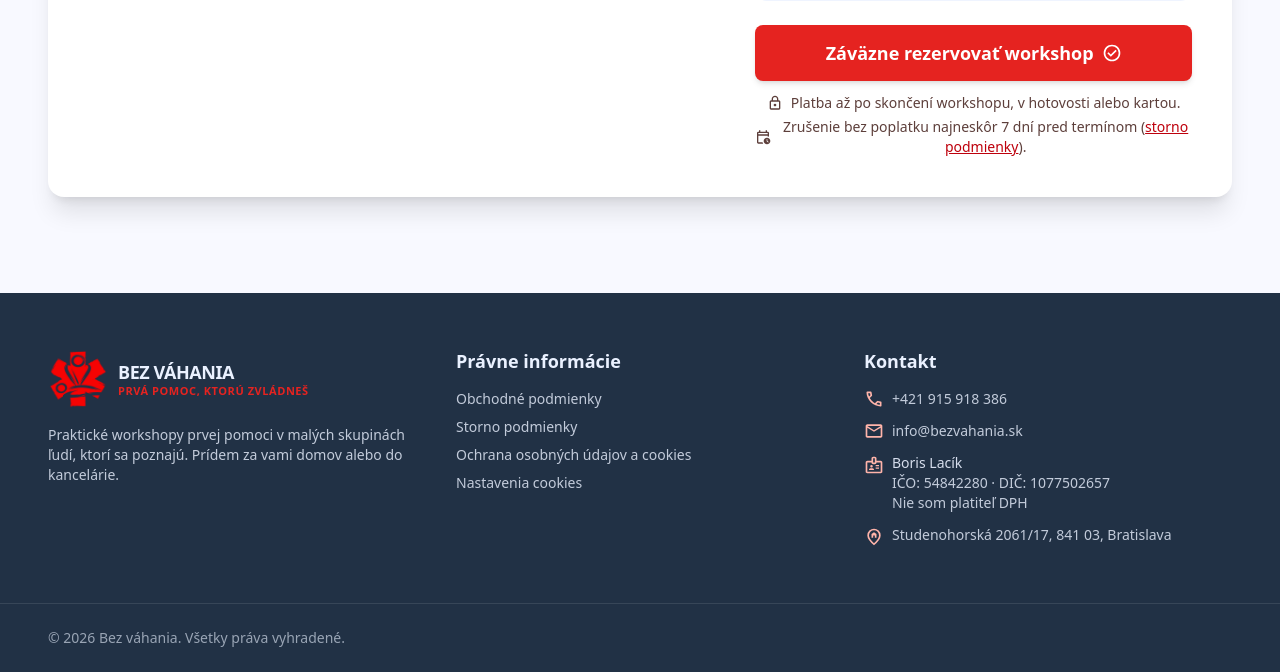
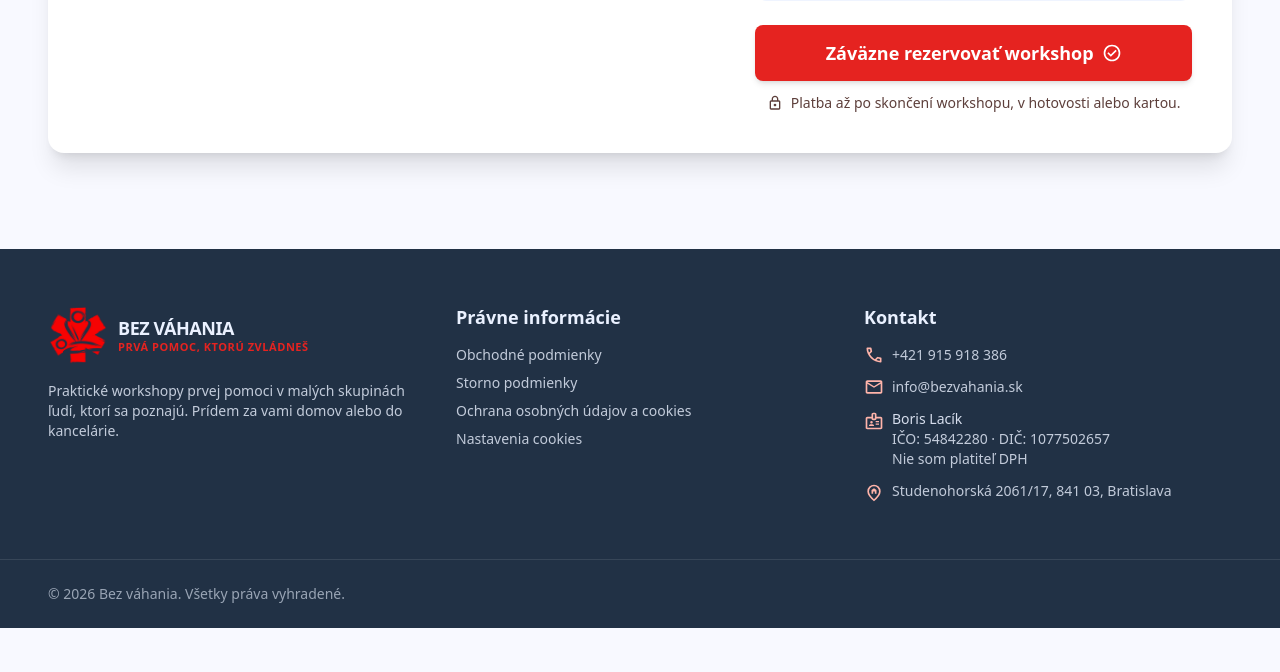
Before and after one commit to borislacik/bezvahania, a Laravel app: template resources/views/pages/booking/create.blade.php in a window 1280 px wide. Shown: the part 1300-1972 px from the top of the page. After the commit the page ends 1928 px from the top, so only its background shows below. Run offline with Laravel 12, Linux system fonts and the light colour scheme; the template is opened without the code that fills it, so the values that code supplies are empty; style sheets or scripts are compiled from the project's sources; parts of the project's set-up code (start-up, migrations or seed data) failed here and were passed over; some libraries are stand-ins or nearby versions.

Commit message:
feat(booking): keep only the payment note under the booking button
Co-Authored-By: Claude Opus 5.5 <noreply@anthropic.com>

```diff
--- a/lang/sk/booking.php
+++ b/lang/sk/booking.php
@@ -73,8 +73,6 @@ return [
 
     'submit' => 'Záväzne rezervovať workshop',
     'payment_note' => 'Platba až po skončení workshopu, v hotovosti alebo kartou.',
-    'cancellation_note' => 'Zrušenie bez poplatku najneskôr 7 dní pred termínom (:terms).',
-    'cancellation_note_terms' => 'storno podmienky',
 
     'confirmation' => [
         'title' => 'Ďakujeme za rezerváciu!',
--- a/resources/views/pages/booking/create.blade.php
+++ b/resources/views/pages/booking/create.blade.php
@@ -495,17 +495,6 @@
                             <x-site.icon name="lock" class="size-4" />
                             {{ __('booking.payment_note') }}
                         </p>
-                        <p
-                            class="text-body-sm text-on-surface-variant mt-1 flex items-center justify-center gap-2 text-center"
-                            data-testid="cancellation-note"
-                        >
-                            <x-site.icon name="calendar_clock" class="size-4" />
-                            <span>
-                                {!! __('booking.cancellation_note', [
-                                    'terms' => '<a class="text-primary underline" href="'.route('legal.cancellation').'" target="_blank">'.e(__('booking.cancellation_note_terms')).'</a>',
-                                ]) !!}
-                            </span>
-                        </p>
                     </div>
                 </div>
             </form>
```
Also changed, not shown: docs/changes/2026-11-23-feat-website-and-admin.md (+1 -1 lines), docs/features/booking.md (+1 -1 lines), tests/Feature/BookingTest.php (+1 -1 lines), CHANGELOG.md.
